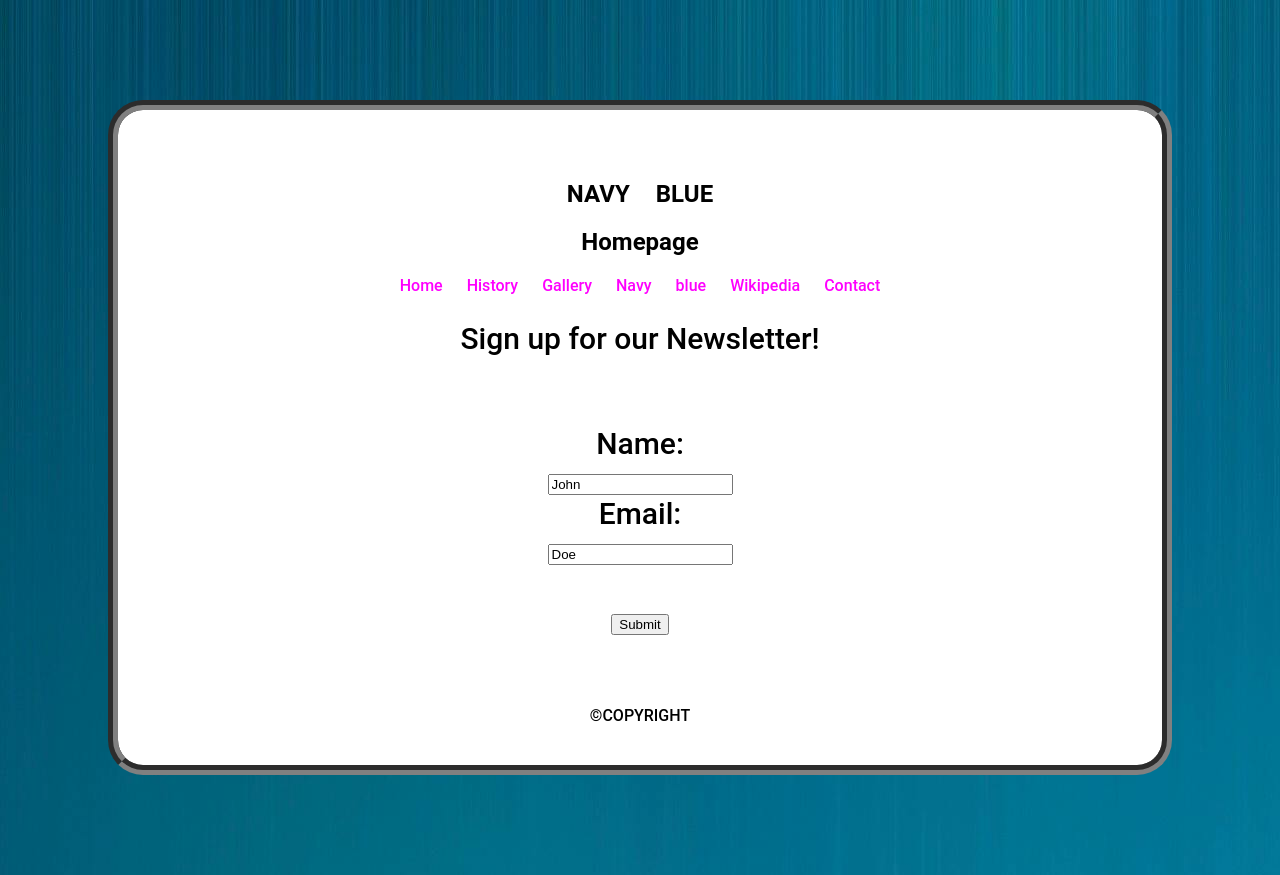
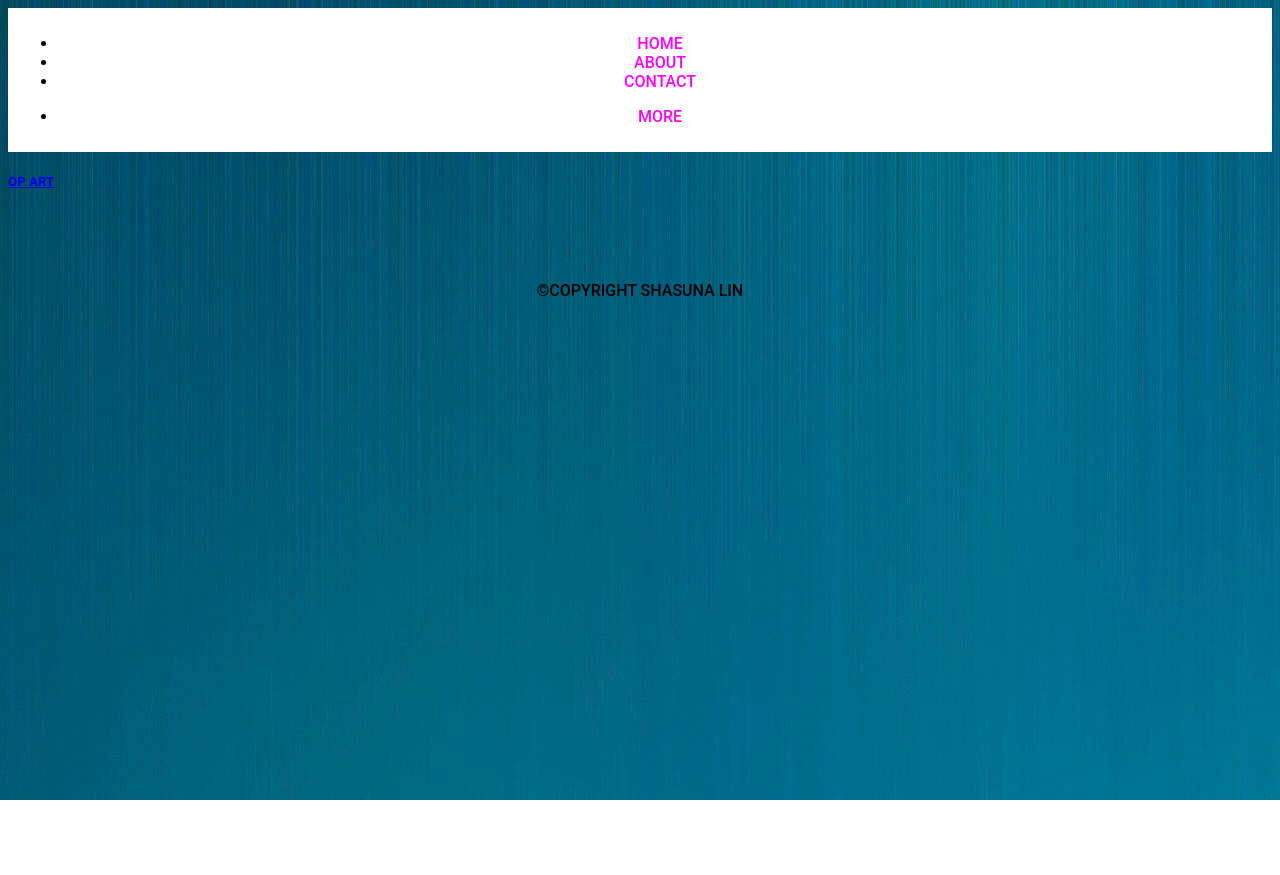
Before and after one commit to shasunal/MEDP285, a plain HTML site: page index.html in a window 1280 px wide. After the commit the page ends 800 px from the top, so only its background shows below. Drawn offline with Linux system fonts and the light colour scheme; a web font is replaced by a local one.

Commit message:
Add files via upload

```diff
--- a/index.html
+++ b/index.html
@@ -1,49 +1,62 @@
 <!DOCTYPE html>
 <html>
 <head>
-		<meta charset="utf-8">
-	<title>Navy Blue</title>
+	<meta charset="utf-8">
+	<title> CSS </title>
 	<link rel="stylesheet" type="text/css" href="styles.css">
 
-<link rel="preconnect" href="https://fonts.googleapis.com">
-<link rel="preconnect" href="https://fonts.gstatic.com" crossorigin>
-<link href="https://fonts.googleapis.com/css2?family=Fredoka:wght@300..700&family=Spicy+Rice&display=swap" rel="stylesheet">
+</head>
 <body>
-<div id = "wrapper">
-	<header>
-	</header>
-	<nav>
-		<h1>NAVY BLUE</h1>
-		<h2>Homepage</h2>
+	<div class="container">
 
-		<a href="index.html">Home</a>
-		<a href="history.html">History</a>
-		<a href="Gallery.html">Gallery</a>
-		<a href="https://en.wikipedia.org/wiki/Navy_blue"target="_blank">Navy blue Wikipedia</a>
-		<a href="mailto:linshasuna@gmail.com?subject=Website Inquiry">Contact</a></p>
-	</nav>
-	<main>
-		<section style="text-align: center;">
-			<article style = "font-size:30px;">
-		Sign up for our Newsletter!
-				<p> <form action="/action_page.php">
-  <label for="fname">Name:</label><br>
-  <input type="text" id="fname" name="fname" value="John"><br>
-  <label for="lname">Email:</label><br>
-  <input type="text" id="lname" name="lname" value="Doe"><br><br>
-  <input type="submit" value="Submit">
-</form> </p>
+		<nav>
+			<ul>
+				<li><a href="index.html">HOME</a></li>
+				<li><a href="two.html">ABOUT</a></li>
+				<li><a href="mailto:linshasuna@gmail.com?subject=Website Inquiry">CONTACT</a></p></li>
+				<li><a href="three.html">MORE</a></li>
+
+			</ul>
+		</nav>
+		<main>
+			<div class="circler">
+				<h5><a href="three.html">OP ART</a></h5>
+
+			</div>
+			<div class="circlew">
+			</div>
+			<div class = "circleb">
+			</div>
+			<div>
 
 
-			</article>
-			<article></article>
-		</section>
-	</main>
-	<footer> ©COPYRIGHT
-	</footer>
-</div>
+			<p></p>
+			</div>
 
 
+
+		</main>
+
+
+
+
+			<h2></h2>
+			<br>
+
+
+			<p> </p>
+			<br>
+
+
+			<p> </p>
+
+
+
+		</aside>
+		<footer>
+			©COPYRIGHT SHASUNA LIN
+		</footer>
+
+	</div>
 </body>
-</head>
 </html>
```
